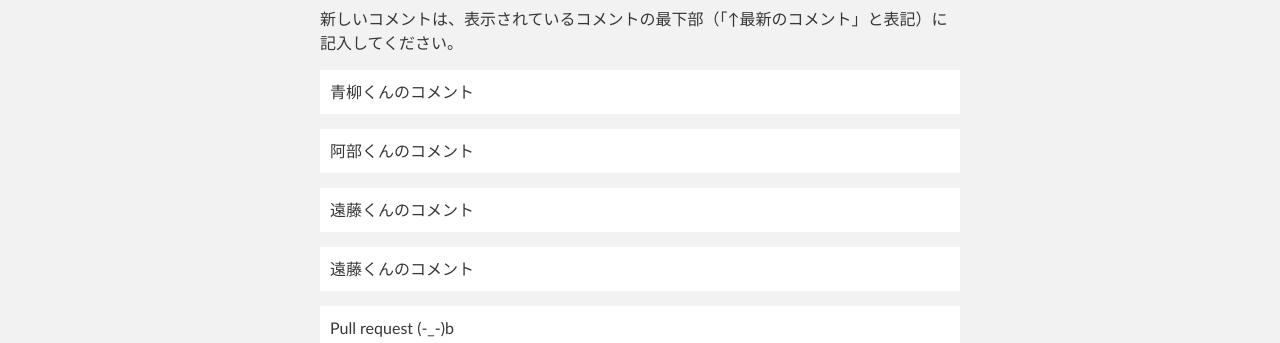
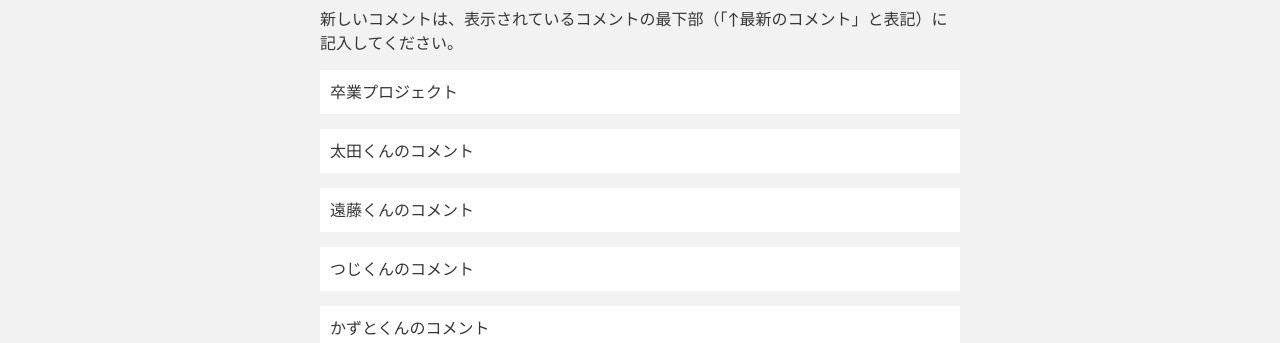
Before and after one commit to LDkurojyannu/first-PullRequest-gh-pages, a plain HTML site: page index.html in a window 1280 px wide. Shown: the part 457-800 px from the top of the page. Drawn offline with nearby package versions, Linux system fonts and the light colour scheme.

Commit message:
change name

```diff
--- a/index.html
+++ b/index.html
@@ -39,10 +39,11 @@
 <p>新しいコメントは、表示されているコメントの最下部（「↑最新のコメント」と表記）に記入してください。</p>
 
 
-<p class="impression">青柳くんのコメント</p>
-<p class="impression">阿部くんのコメント</p>
+<p class="impression">卒業プロジェクト</p>
+<p class="impression">太田くんのコメント</p>
 <p class="impression">遠藤くんのコメント</p>
-<p class="impression">遠藤くんのコメント</p>
+<p class="impression">つじくんのコメント</p>
+<p class="impression">かずとくんのコメント</p>
 <p class="impression">Pull request (-_-)b </p>
 <p >↑最新のコメント</p>
 <h3>github情報など</h3>
```
